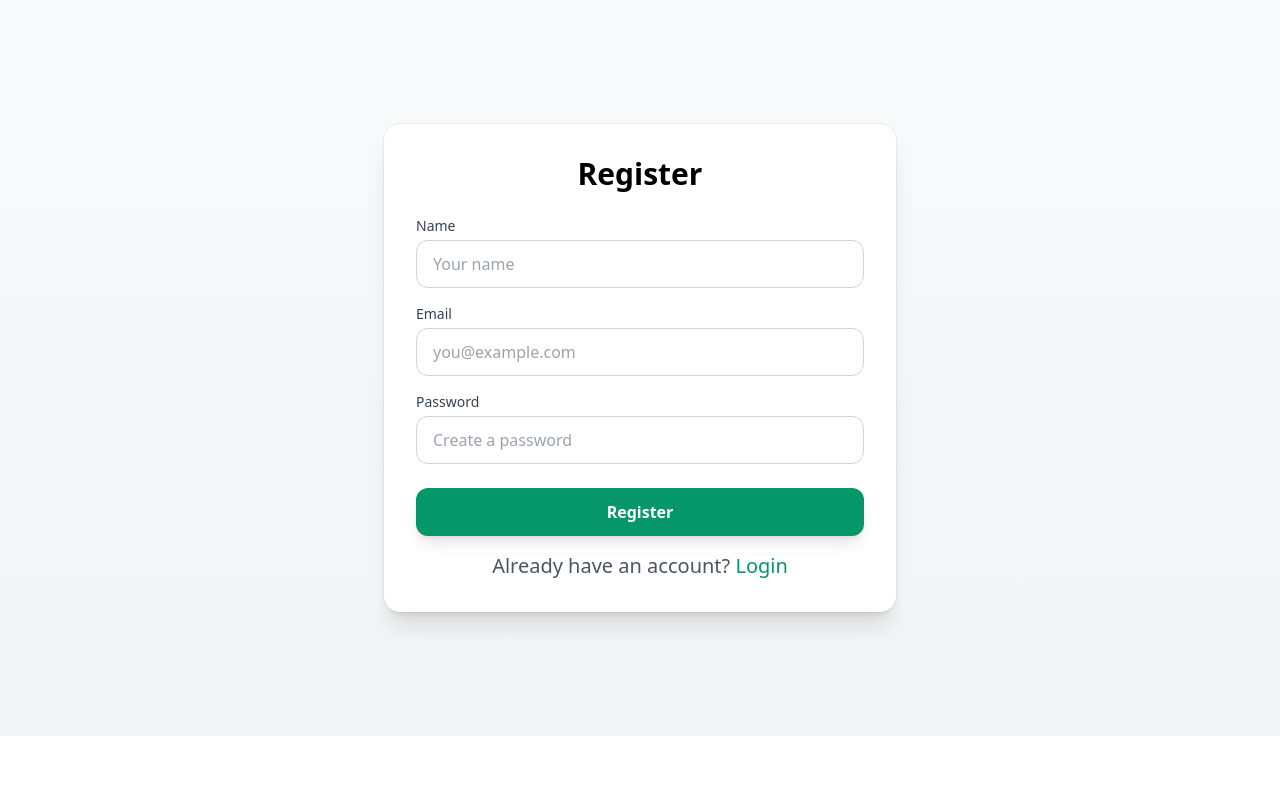
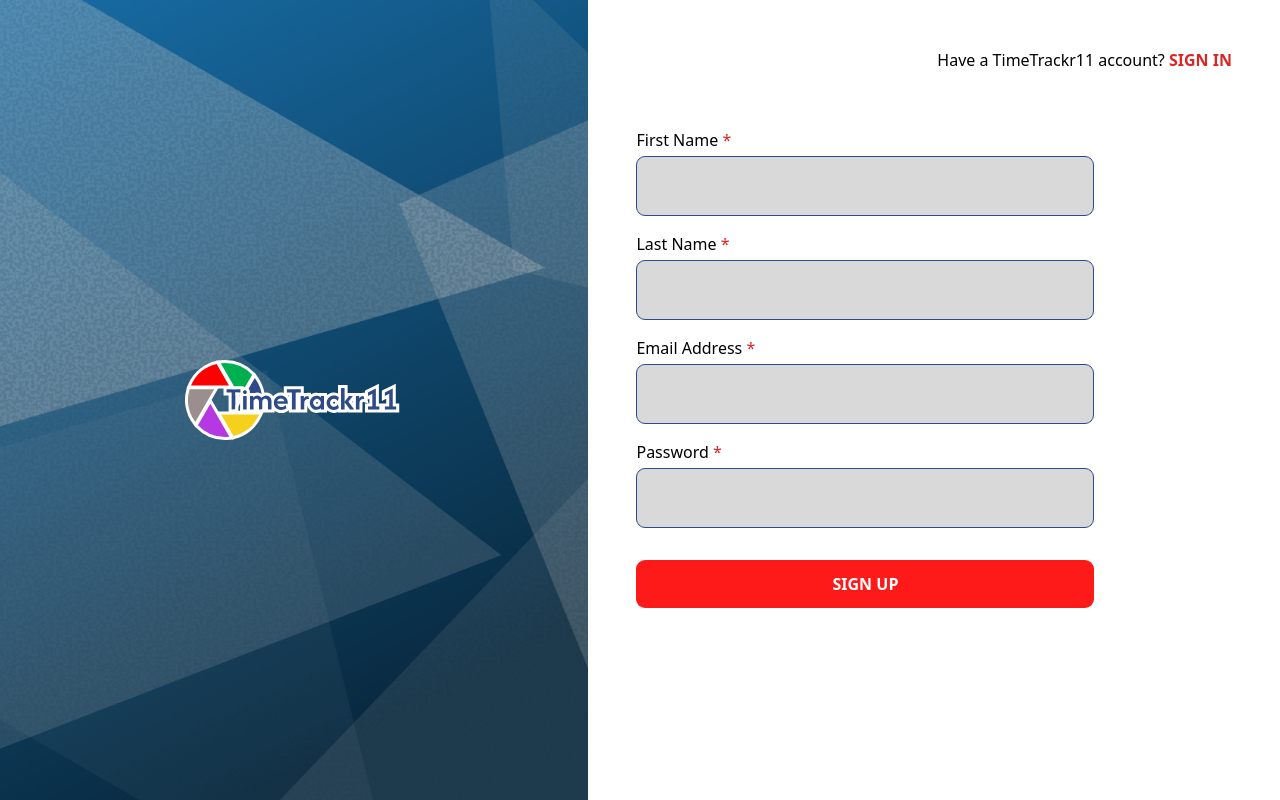
Before and after one commit to jamesR-11/group_11, a React (Create React App) app in the folder frontend/: page /register in a window 1280 px wide. Built offline with nearby package versions, Linux system fonts and the light colour scheme; a web font is replaced by a local one.

Commit message:
Update Register.jsx page

```diff
--- a/frontend/src/pages/Register.jsx
+++ b/frontend/src/pages/Register.jsx
@@ -20,67 +20,146 @@ const Register = () => {
       setError(msg);
     }
   };
+return (
+  <main className="min-h-screen bg-white flex">
+    {/* left */}
+    <div className="w-[668px] h-screen flex items-center justify-center"
+        style={{
+      background: "url('/background.png') center/cover no-repeat"
+    }}>
+      <img src="/timetrackr11_page.svg" alt="TimeTrackr11 Logo" className="h-20" />
+    </div>
 
-  return (
-    <div className="min-h-[calc(100vh-4rem)] flex items-center justify-center bg-gradient-to-b from-gray-50 to-gray-100 px-4">
-      <form
-        onSubmit={handleSubmit}
-        className="w-full max-w-lg bg-white rounded-2xl shadow-xl ring-1 ring-black/5 p-8"
-      >
-        <h1 className="text-3xl font-bold text-center mb-6">Register</h1>
+    {/* right */}
+    <div className="w-[772px] h-screen flex flex-col p-12">
+      <div className="flex justify-end mb-8">
+        <p className="text-black">
+          Have a TimeTrackr11 account?{" "}
+          <Link to="/login" className="text-red-600 font-bold">
+            SIGN IN
+          </Link>
+        </p>
+      </div>
 
-        {error && (
-          <div className="mb-5 rounded-xl border border-red-200 bg-red-50 px-4 py-3 text-red-700">
-            {error}
-          </div>
-        )}
-
-        <label className="block text-sm font-medium text-gray-700 mb-1">Name</label>
+      <div className="flex-1 flex items-start">
+        <form onSubmit={handleSubmit} className="flex flex-col gap-4 mt-6">
+          <label>
+            <span className="block mb-1 font-medium">First Name <span className="text-red-600">*</span></span>
             <input
               type="text"
-          placeholder="Your name"
-          value={formData.name}
-          onChange={(e) => setFormData({ ...formData, name: e.target.value })}
-          className="w-full h-12 mb-4 px-4 rounded-xl border border-gray-300 focus:outline-none focus:ring-2 focus:ring-emerald-500 focus:border-emerald-500"
+              value={formData.firstName || ""}
+              onChange={(e) => setFormData({ ...formData, firstName: e.target.value })}
+              className="w-[458px] h-[60px] rounded-[9px] border border-[#2E4A8A] bg-[#D9D9D9] px-4"
               required
             />
+          </label>
 
-        <label className="block text-sm font-medium text-gray-700 mb-1">Email</label>
+          <label>
+            <span className="block mb-1 font-medium">Last Name <span className="text-red-600">*</span></span>
+            <input
+              type="text"
+              value={formData.lastName || ""}
+              onChange={(e) => setFormData({ ...formData, lastName: e.target.value })}
+              className="w-[458px] h-[60px] rounded-[9px] border border-[#2E4A8A] bg-[#D9D9D9] px-4"
+              required
+            />
+          </label>
+
+          <label>
+            <span className="block mb-1 font-medium">Email Address <span className="text-red-600">*</span></span>
             <input
               type="email"
-          placeholder="you@example.com"
               value={formData.email}
               onChange={(e) => setFormData({ ...formData, email: e.target.value })}
-          className="w-full h-12 mb-4 px-4 rounded-xl border border-gray-300 focus:outline-none focus:ring-2 focus:ring-emerald-500 focus:border-emerald-500"
+              className="w-[458px] h-[60px] rounded-[9px] border border-[#2E4A8A] bg-[#D9D9D9] px-4"
               required
             />
+          </label>
 
-        <label className="block text-sm font-medium text-gray-700 mb-1">Password</label>
+          <label>
+            <span className="block mb-1 font-medium">Password <span className="text-red-600">*</span></span>
             <input
               type="password"
-          placeholder="Create a password"
               value={formData.password}
               onChange={(e) => setFormData({ ...formData, password: e.target.value })}
-          className="w-full h-12 mb-6 px-4 rounded-xl border border-gray-300 focus:outline-none focus:ring-2 focus:ring-emerald-500 focus:border-emerald-500"
+              className="w-[458px] h-[60px] rounded-[9px] border border-[#2E4A8A] bg-[#D9D9D9] px-4"
               required
             />
+          </label>
 
           <button
             type="submit"
-          className="w-full h-12 rounded-xl bg-emerald-600 text-white font-semibold shadow-lg hover:bg-emerald-700 active:bg-emerald-800 focus:outline-none focus:ring-4 focus:ring-emerald-300 transition"
+            className="mt-4 w-[458px] h-[48px] rounded-[9px] bg-[#FF1A1A] text-white font-bold hover:bg-red-700 transition"
           >
-          Register
+            SIGN UP
           </button>
-
-        <p className="text-center text-xl text-gray-600 mt-4">
-          Already have an account?{' '}
-          <Link to="/login" className="text-emerald-600 hover:underline">
-            Login
-          </Link>
-        </p>
         </form>
       </div>
+    </div>
+  </main>
 );
+
+
+  // return (
+  //   <div className="min-h-[calc(100vh-4rem)] flex items-center justify-center bg-gradient-to-b from-gray-50 to-gray-100 px-4">
+  //     <form
+  //       onSubmit={handleSubmit}
+  //       className="w-full max-w-lg bg-white rounded-2xl shadow-xl ring-1 ring-black/5 p-8"
+  //     >
+  //       <h1 className="text-3xl font-bold text-center mb-6">Register</h1>
+
+  //       {error && (
+  //         <div className="mb-5 rounded-xl border border-red-200 bg-red-50 px-4 py-3 text-red-700">
+  //           {error}
+  //         </div>
+  //       )}
+
+  //       <label className="block text-sm font-medium text-gray-700 mb-1">Name</label>
+  //       <input
+  //         type="text"
+  //         placeholder="Your name"
+  //         value={formData.name}
+  //         onChange={(e) => setFormData({ ...formData, name: e.target.value })}
+  //         className="w-full h-12 mb-4 px-4 rounded-xl border border-gray-300 focus:outline-none focus:ring-2 focus:ring-emerald-500 focus:border-emerald-500"
+  //         required
+  //       />
+
+  //       <label className="block text-sm font-medium text-gray-700 mb-1">Email</label>
+  //       <input
+  //         type="email"
+  //         placeholder="you@example.com"
+  //         value={formData.email}
+  //         onChange={(e) => setFormData({ ...formData, email: e.target.value })}
+  //         className="w-full h-12 mb-4 px-4 rounded-xl border border-gray-300 focus:outline-none focus:ring-2 focus:ring-emerald-500 focus:border-emerald-500"
+  //         required
+  //       />
+
+  //       <label className="block text-sm font-medium text-gray-700 mb-1">Password</label>
+  //       <input
+  //         type="password"
+  //         placeholder="Create a password"
+  //         value={formData.password}
+  //         onChange={(e) => setFormData({ ...formData, password: e.target.value })}
+  //         className="w-full h-12 mb-6 px-4 rounded-xl border border-gray-300 focus:outline-none focus:ring-2 focus:ring-emerald-500 focus:border-emerald-500"
+  //         required
+  //       />
+
+  //       <button
+  //         type="submit"
+  //         className="w-full h-12 rounded-xl bg-emerald-600 text-white font-semibold shadow-lg hover:bg-emerald-700 active:bg-emerald-800 focus:outline-none focus:ring-4 focus:ring-emerald-300 transition"
+  //       >
+  //         Register
+  //       </button>
+
+  //       <p className="text-center text-xl text-gray-600 mt-4">
+  //         Already have an account?{' '}
+  //         <Link to="/login" className="text-emerald-600 hover:underline">
+  //           Login
+  //         </Link>
+  //       </p>
+  //     </form>
+  //   </div>
+  // );
 };
 
 export default Register;
```
Lines whose indentation alone changed are shown as unchanged.
